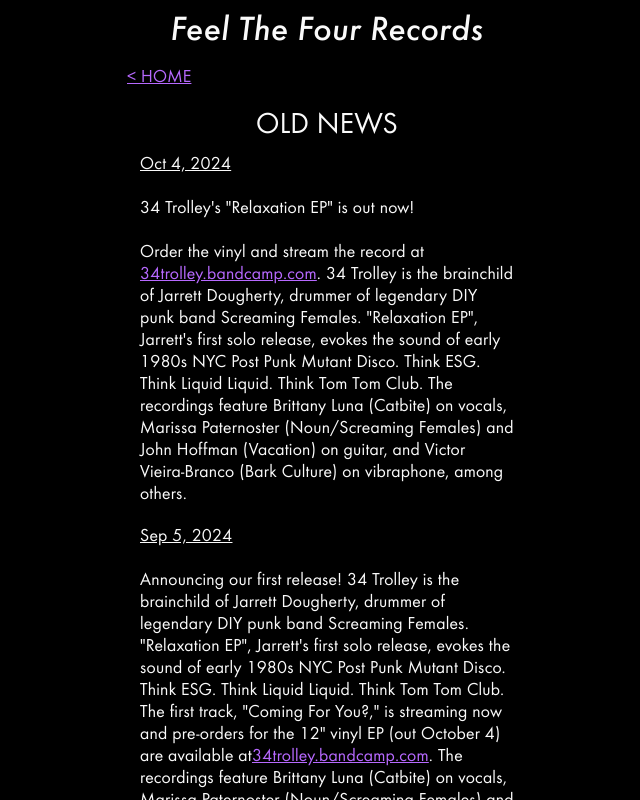
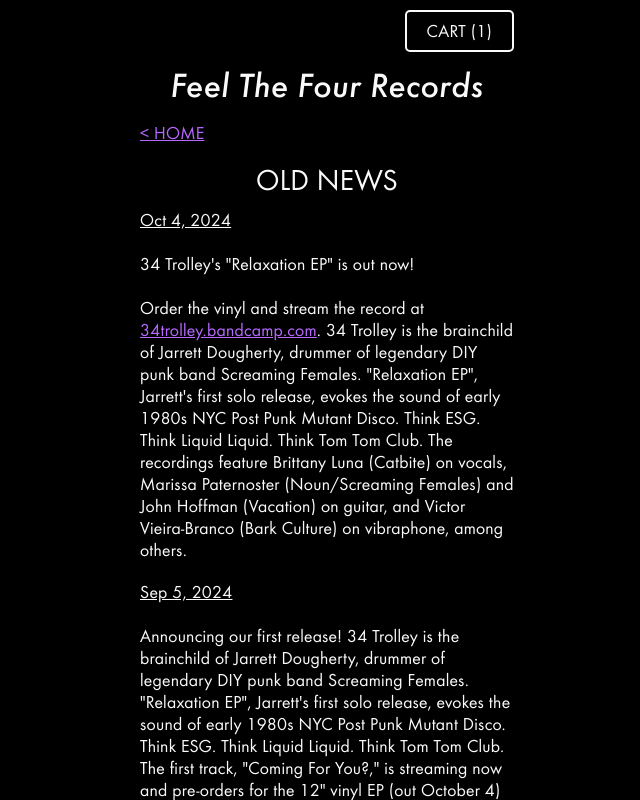
Before and after one commit to JarrettD5309/ftfstore, a Next.js app in the folder client/: page /old-news in a window 1280 px wide. Shown: the top 800 px of the page, without its empty margins (313-953 px from the left). Built offline with nearby package versions, Linux system fonts and the light colour scheme.

Commit message:
add cart, state, context

```diff
--- /dev/null
+++ b/client/src/app/components/cart-nav.module.css
@@ -0,0 +1,6 @@
+.cartNav {
+  display: flex;
+  font-size: 1.8rem;
+  justify-content: flex-end;
+  margin-right: 1.3rem;
+}
--- /dev/null
+++ b/client/src/app/components/cart-nav.tsx
@@ -0,0 +1,14 @@
+"use client";
+import Link from "next/link";
+import styles from "./cart-nav.module.css";
+import { useContext } from "react";
+import { StoreContext } from "../storeProvider/store-provider";
+
+export default function CartNav() {
+    let {itemsInStore, setItemsInStore } = useContext(StoreContext);
+    return (
+        <nav className={styles.cartNav}>
+        <Link href="/cart" className="link-button">CART ({itemsInStore.length})</Link>
+      </nav>
+    );
+  }
--- /dev/null
+++ b/client/src/app/components/logo-header.tsx
@@ -0,0 +1,10 @@
+import ftfLogo from "../../../public/images/FTF_logo1.jpg";
+
+export default function LogoHeader(props: { displayLogo: boolean }) {
+  return (
+    <header className="margin-top-1_5rem">
+      {props.displayLogo && <img className="logo" src={ftfLogo.src} alt="Feel The Four Records logo" />}
+      <h1>Feel The Four Records</h1>
+    </header>
+  );
+}
--- a/client/src/app/globals.css
+++ b/client/src/app/globals.css
@@ -69,7 +69,6 @@
   text-decoration: none;
 }
 
-a.link-button:hover,
 a.link-button:active {
   background-color: #fafafa;
   color: black;
@@ -89,8 +88,16 @@
   margin-top: 1rem;
 }
 
+.margin-top-1_5rem {
+  margin-top: 1.5rem;
+}
+
 .margin-top-2rem {
   margin-top: 2rem;
+}
+
+.padding-left-1_3rem {
+  padding-left: 1.3rem;
 }
 
 .release-img {
@@ -122,3 +129,10 @@
     margin-right: 1rem;
   }
 }
+
+@media (hover: hover) {
+  a.link-button:hover {
+    background-color: #fafafa;
+    color: black;
+  }
+}
--- a/client/src/app/layout.tsx
+++ b/client/src/app/layout.tsx
@@ -2,6 +2,7 @@
 import "./reset.css";
 import "./globals.css";
 import localFont from 'next/font/local';
+import { StoreProvider } from "./storeProvider/store-provider";
 
 export const metadata: Metadata = {
   title: "Create Next App",
@@ -64,7 +65,7 @@
         <script src="https://js.stripe.com/v3/"></script>
       </head>
       <body>
-        {children}
+        <StoreProvider>{children}</StoreProvider>
       </body>
     </html>
   );
--- a/client/src/app/old-news/page.tsx
+++ b/client/src/app/old-news/page.tsx
@@ -1,14 +1,15 @@
 import Link from 'next/link';
+import LogoHeader from '../components/logo-header';
+import CartNav from '../components/cart-nav';
 
 export default function OldNews() {
   return (
     <>
-      <header>
-        <h1>Feel The Four Records</h1>
-      </header>
+      <CartNav />
+      <LogoHeader displayLogo={false} />
 
       <main>
-        <p><Link href="/">{`< HOME`}</Link></p>
+        <p className="padding-left-1_3rem"><Link href="/">{`< HOME`}</Link></p>
         <section className="main-section">
           <h2>Old News</h2>
           <p><u>Oct 4, 2024</u><br /><br />34 Trolley's "Relaxation EP" is out now!<br /><br />Order the vinyl and stream the record
--- /dev/null
+++ b/client/src/app/storeProvider/store-provider.tsx
@@ -0,0 +1,21 @@
+"use client"
+import { createContext, useState } from "react";
+import { StoreItem } from "../utils/classes";
+
+export interface StoreItemContext {
+  itemsInStore: StoreItem[];
+  setItemsInStore: React.Dispatch<React.SetStateAction<StoreItem[]>>;
+}
+
+export const StoreContext = createContext<StoreItemContext>({itemsInStore: [], setItemsInStore: () => {}});
+
+export function StoreProvider({ children }: Readonly<{children: React.ReactNode;}>) {
+  const [itemsInStore, setItemsInStore] = useState<StoreItem[]>([new StoreItem('abc',2)]);
+  const value = {itemsInStore, setItemsInStore};
+
+    return (
+      <StoreContext.Provider value={value}>
+        {children}
+      </StoreContext.Provider>
+    )
+}
--- /dev/null
+++ b/client/src/app/utils/classes.ts
@@ -0,0 +1,21 @@
+export class StoreItem {
+  private _itemID: string;
+  private _quantity: number;
+
+  constructor(itemID: string, quantity: number) {
+    this._itemID = itemID;
+    this._quantity = quantity;
+  }
+
+  get itemID() {
+    return this._itemID;
+  }
+
+  get quantity() {
+    return this._quantity;
+  }
+
+  set quantity(newQuant: number) {
+    this._quantity = newQuant;
+  }
+}
```
Also changed, not shown: client/src/app/cart/page.tsx (added, +26 -0 lines), client/src/app/page.tsx (+4 -5 lines), client/src/app/releases/page.tsx (+5 -4 lines).
